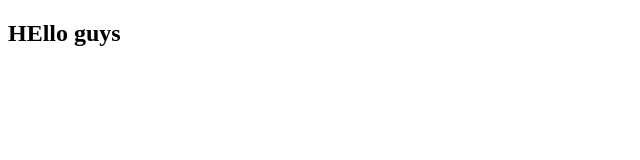
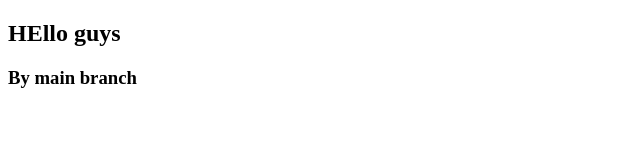
Before and after one commit to amitsuthar803/LocalRepo, a plain HTML site: page index.html in a window 1280 px wide. Shown: the whole page, without its empty margins (0-640 px from the left). Drawn offline with Linux system fonts and the light colour scheme.

Commit message:
adding h3

```diff
--- a/index.html
+++ b/index.html
@@ -7,5 +7,6 @@
   </head>
   <body>
     <h2>HEllo guys</h2>
+    <h3>By main branch</h3>
   </body>
 </html>
```
